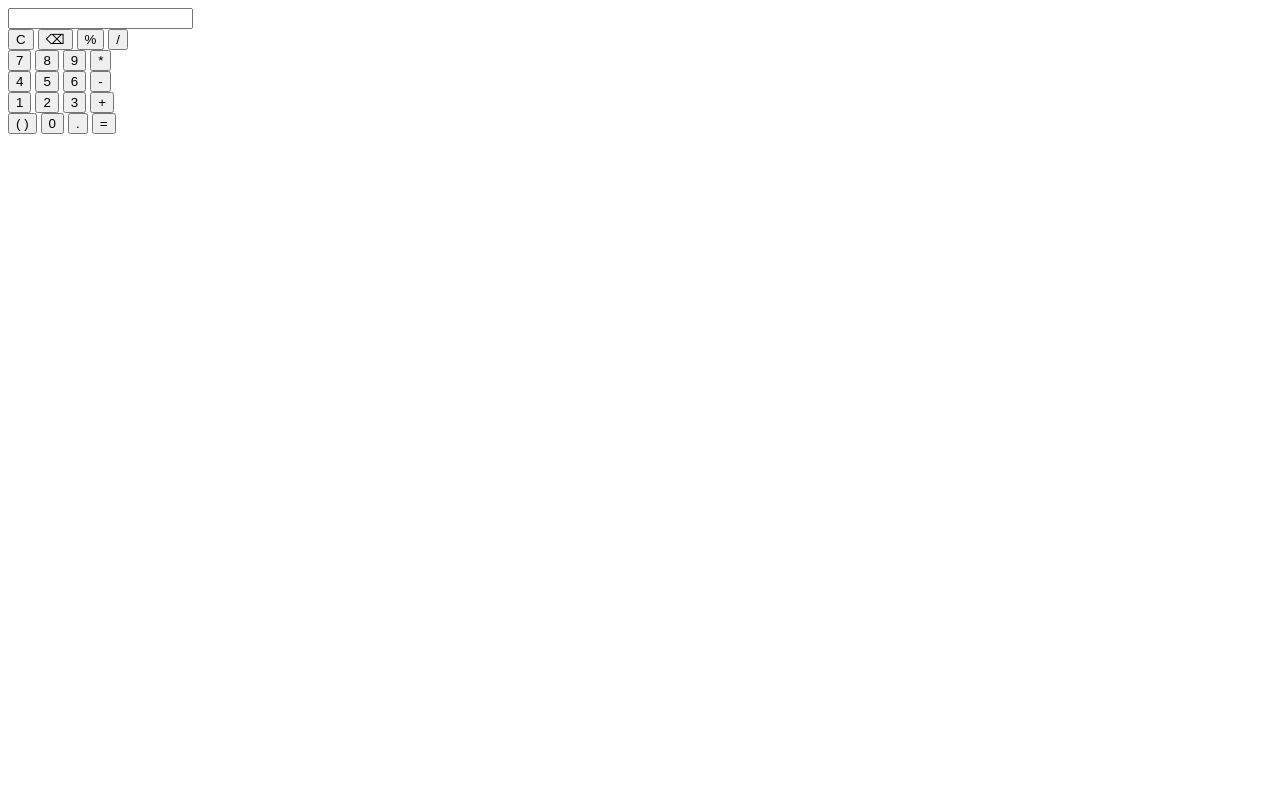
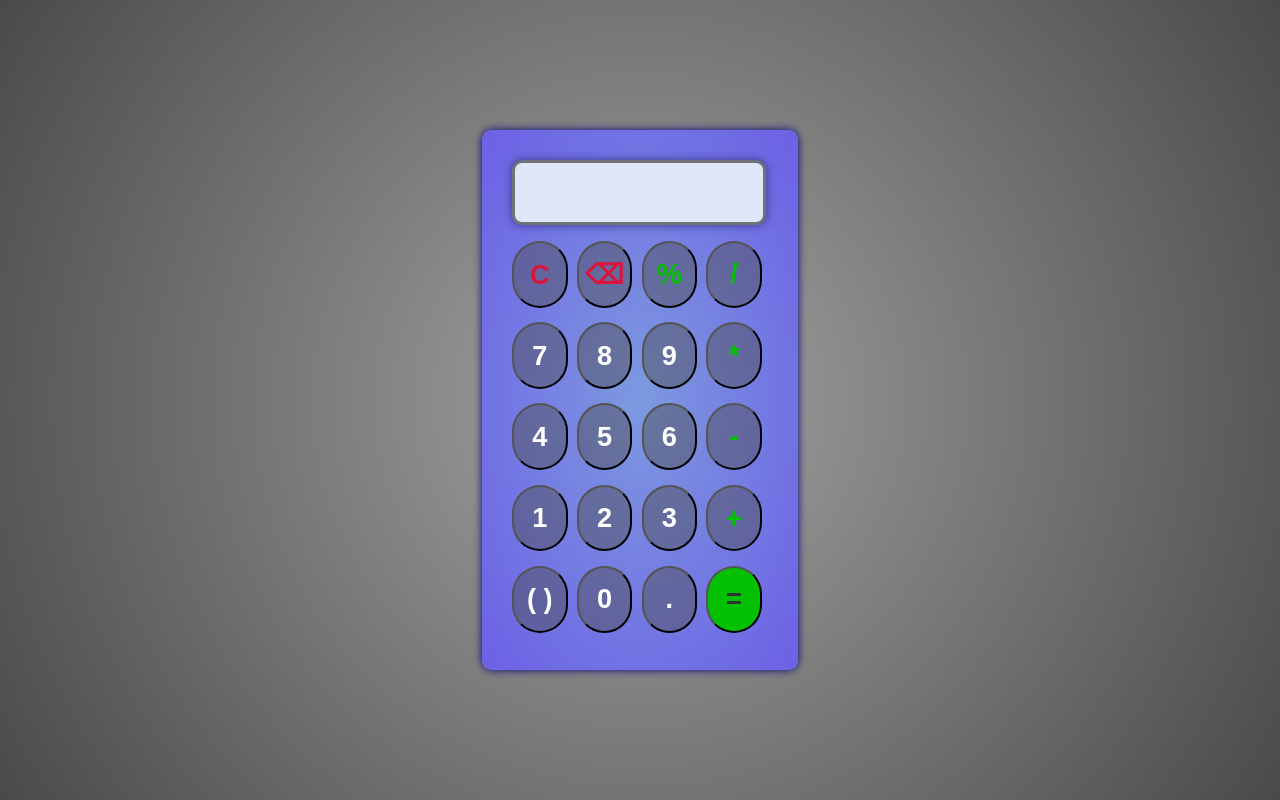
Before and after one commit to Noor-Fatima-Khalid/Calculator, a plain HTML site: page index.html in a window 1280 px wide. Drawn offline with Linux system fonts and the light colour scheme.

Commit message:
Update index.html

```diff
--- a/index.html
+++ b/index.html
@@ -3,7 +3,7 @@
 <head>
     <meta charset="UTF-8">
     <meta name="viewport" content="width=device-width, initial-scale=1.0">
-    <link rel="stylesheet" href="Task 03(Calculator).css">
+    <link rel="stylesheet" href="style.css">
     <title>Document</title>
 </head>
 <body>
@@ -45,7 +45,7 @@
         </div>
     </div>
 
-    <script src="calculator.js">
+    <script src="script">
 
     </script>
 </body>
```
